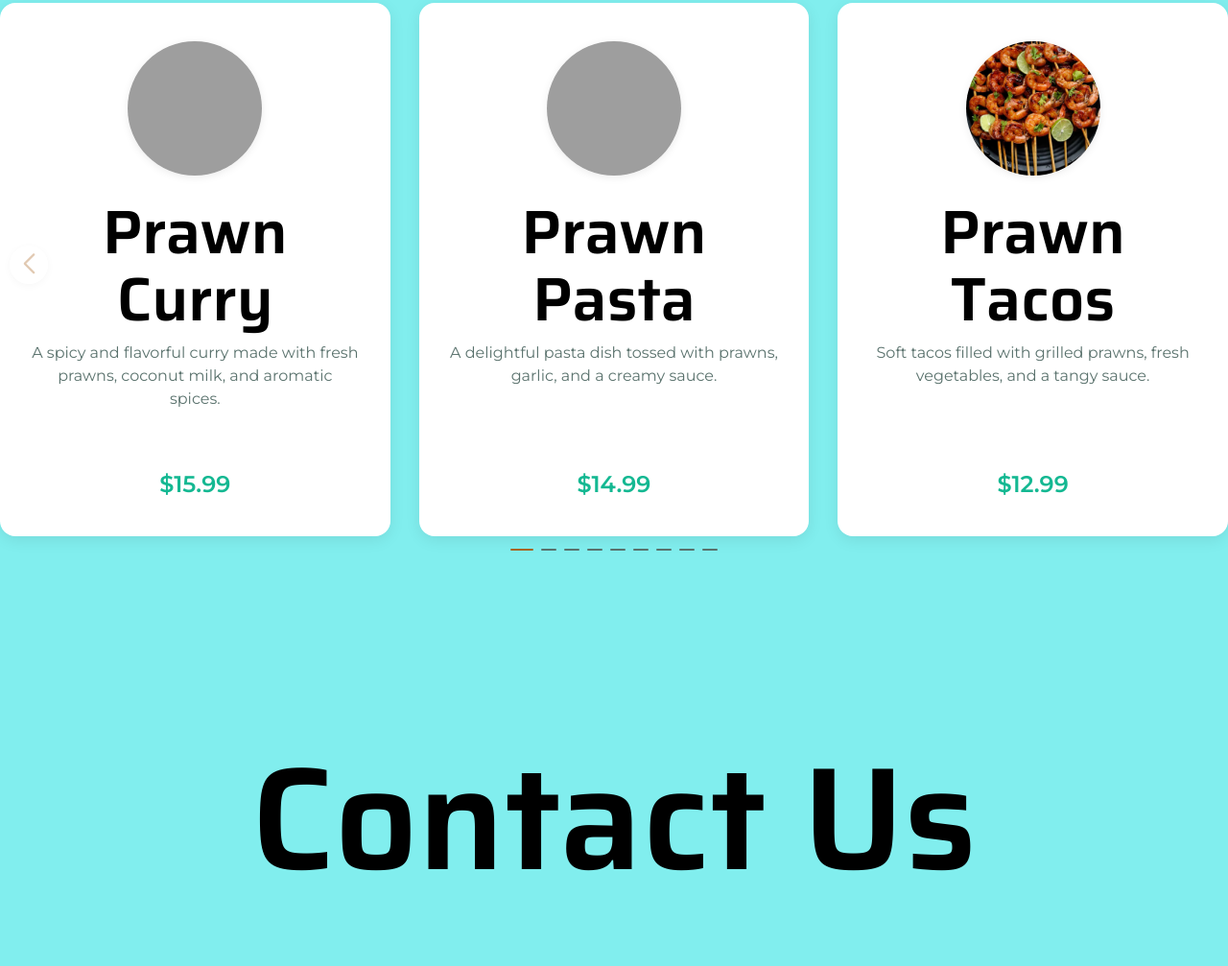
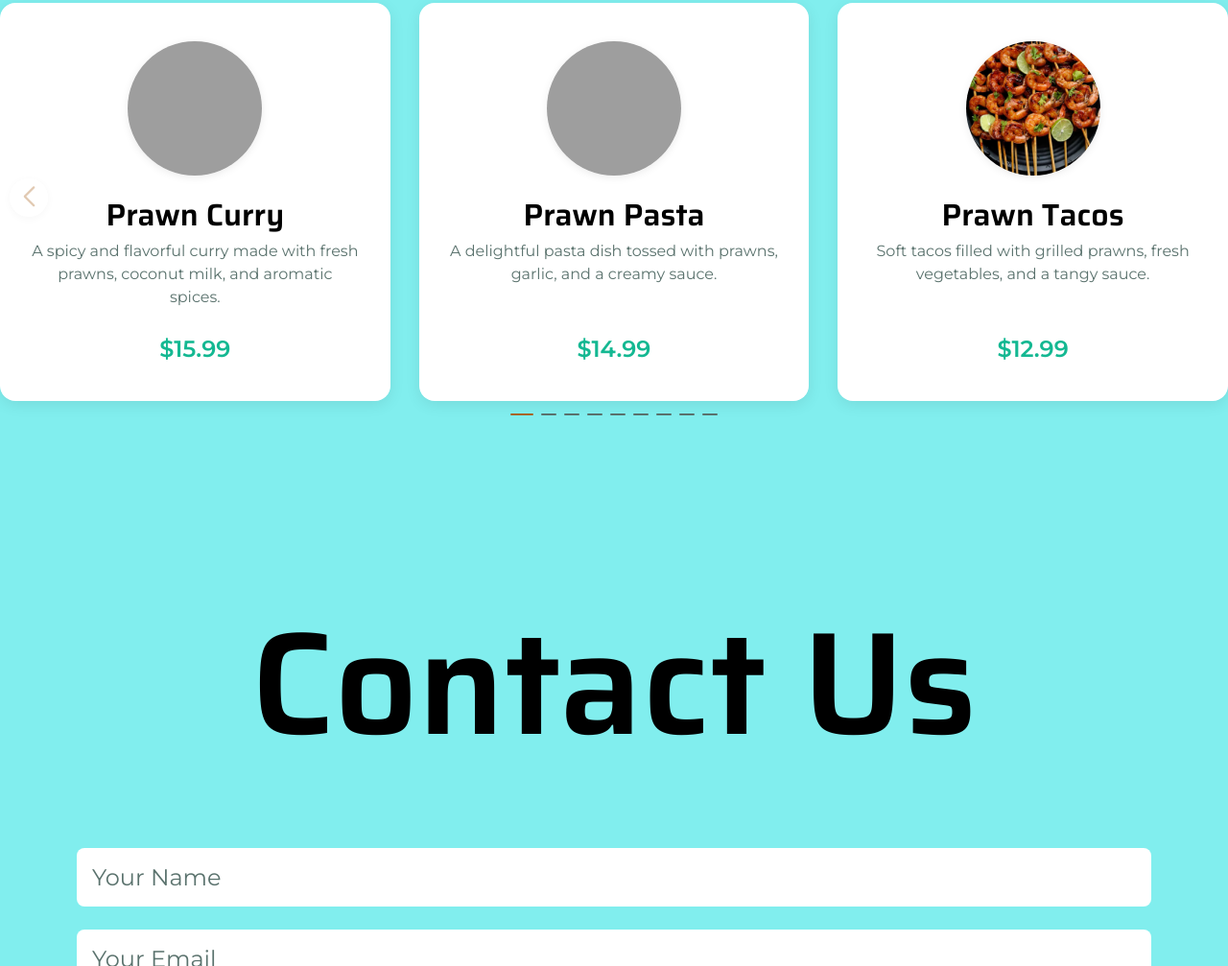
Before and after one commit to ProximaD/prawns-world, a plain HTML site: page index.html in a window 1280 px wide. Shown: the part 2700-3707 px from the top of the page at 96% size. Drawn offline with nearby package versions, Linux system fonts and the light colour scheme; grey boxes are pictures that could not be loaded.

Commit message:
Changed thr font-sixe ot item__title in the menu section

```diff
--- a/css/style.css
+++ b/css/style.css
@@ -493,7 +493,7 @@ header{
 
 .item__title {
   color: var(--black-color);
-  font-size: var(--big-font-size);
+  font-size: var(--h1-font-size);
   font-weight: var(--font-semi-bold);
   margin-bottom: 0.5rem;
   text-align: center;
```
